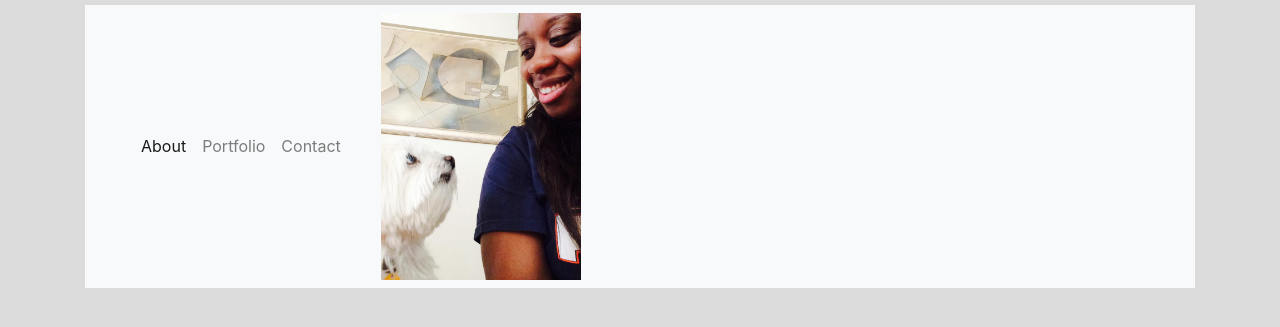
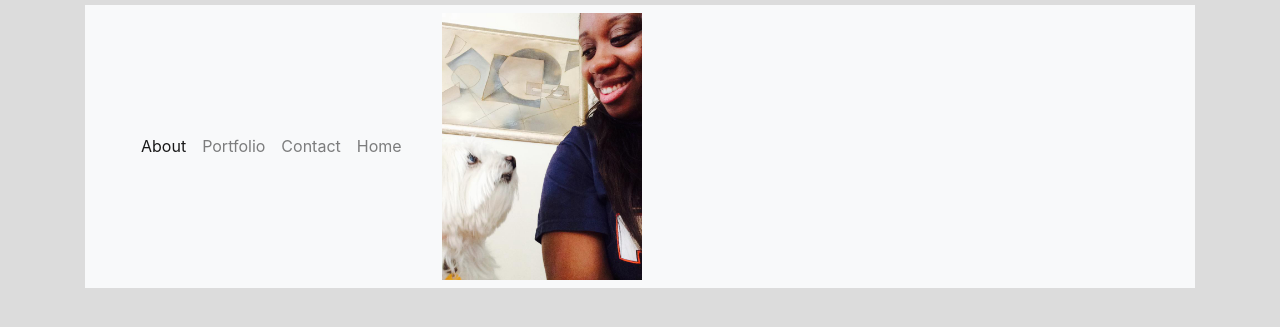
Before and after one commit to Marissa-Mayes/homework, a plain HTML site: page index.html in a window 1280 px wide. Shown: the part 51-378 px from the top of the page. Drawn offline with nearby package versions, Linux system fonts and the light colour scheme.

Commit message:
added home

```diff
--- a/index.html
+++ b/index.html
@@ -28,6 +28,9 @@
                     <li class="nav-item">
                       <a class="nav-link" href="contact.html">Contact</a>
                     </li>
+                    <li class ="nav-item">
+                      <a class="nav-link" href="index.html">Home</a>
+                    </li>
                 </ul>
             </nav>
         </section>
```
Also changed, not shown: about_me.html (+4 -0 lines), contact.html (+3 -0 lines), portfolio.html (+3 -0 lines).
